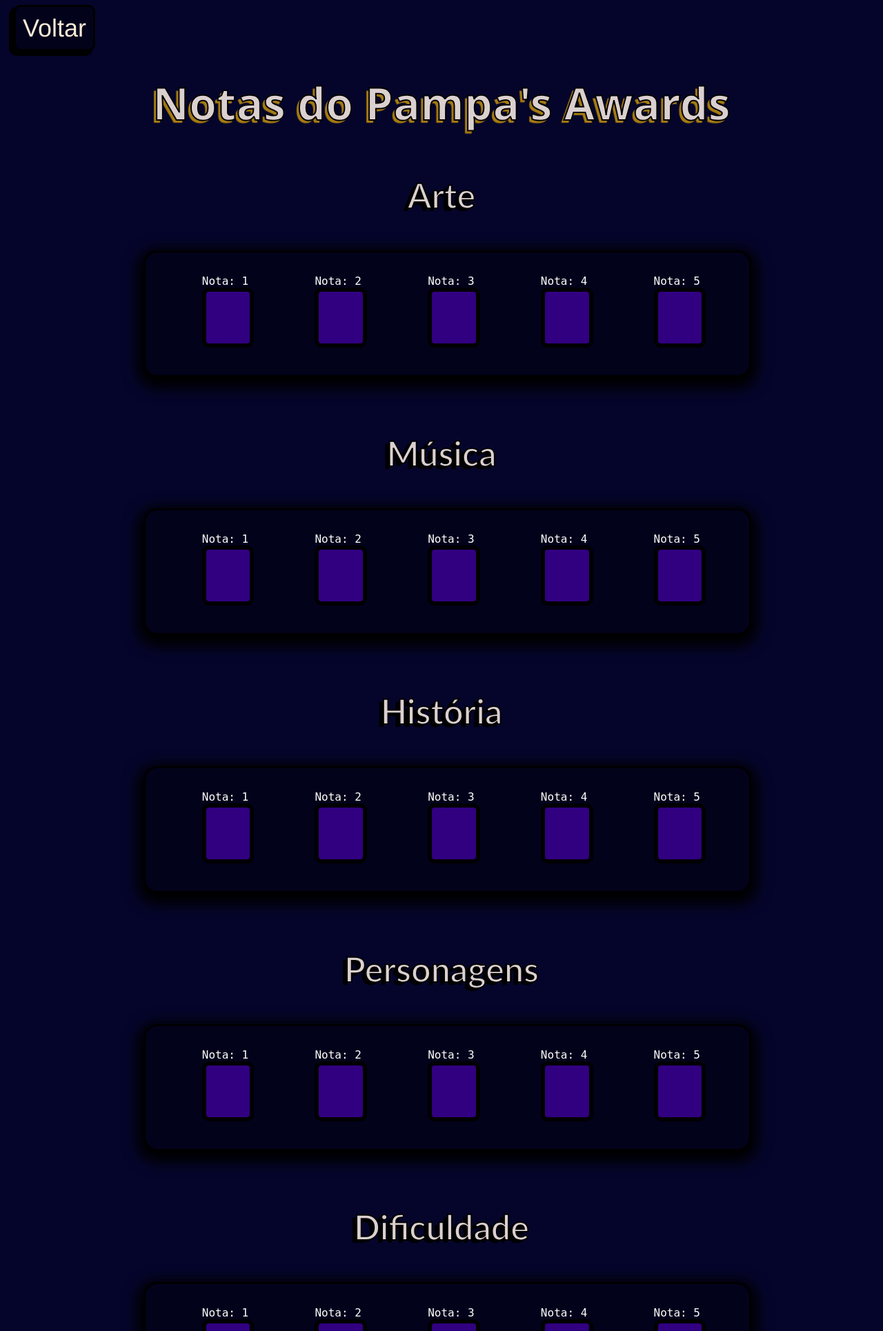
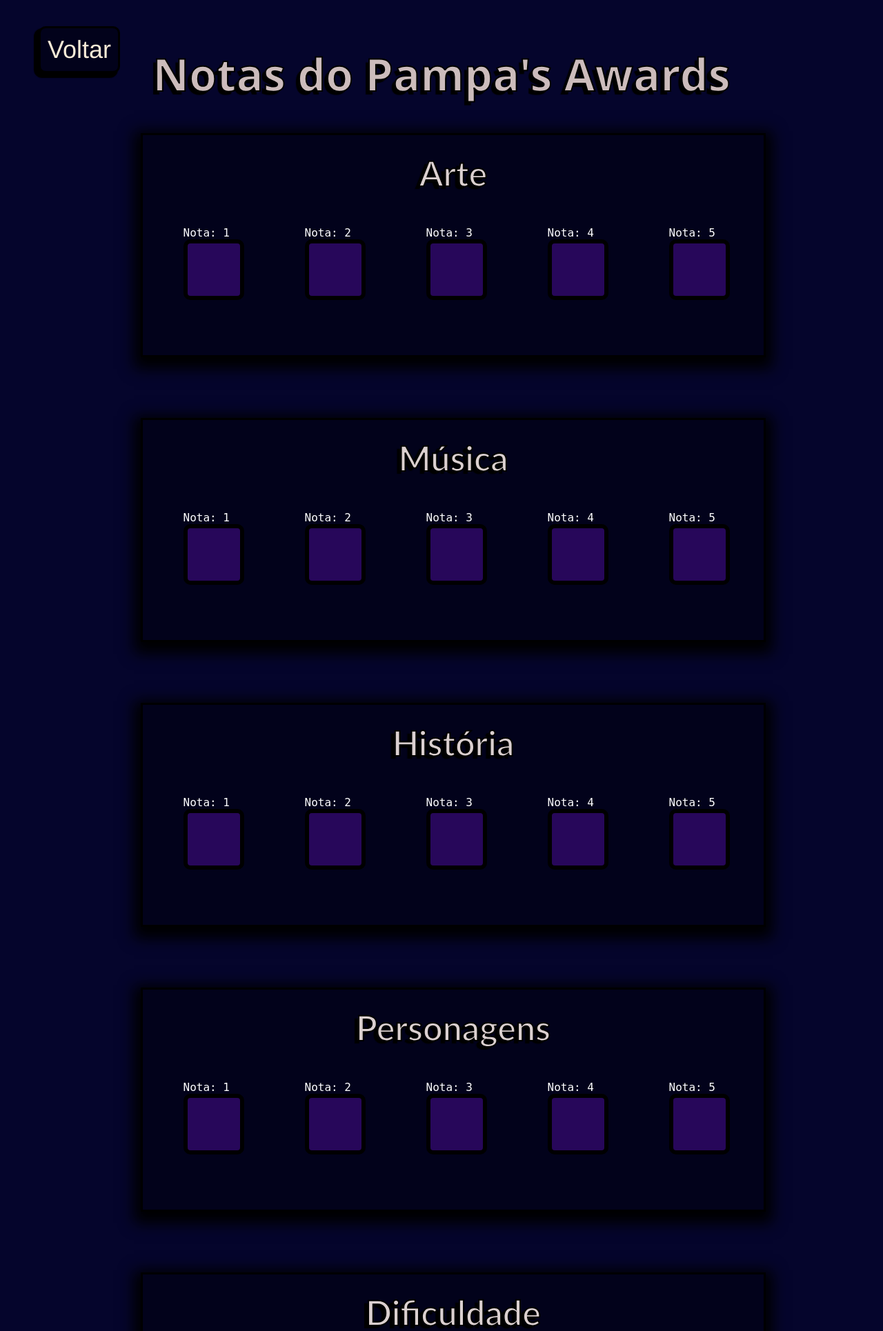
Before and after one commit to elziorocha/trabalhoNode, a Node server app: page /avaliar in a window 1280 px wide. Shown: the top 1930 px of the page at 69% size. Run offline with Node 20, Linux system fonts and the light colour scheme; some libraries are stand-ins or nearby versions.

Commit message:
alterações css

```diff
--- a/app.js
+++ b/app.js
@@ -235,40 +235,51 @@
             <a href="/post_usuario" class="botao_volta">Voltar</a>
 
             <h1>Notas do Pampa's Awards</h1>
+
+            <div class="avaliar_caixa">
                 <h2>Arte</h2>
                 <ul>
                     ${produtos.map(
-                    (produto_controle) => `<li>${produto_controle.nome} ${produto_controle.preco} <a href="/adicionar/${produto_controle.id}"><button>.</button></a></li>`
+                        (produto_controle) => `<li>${produto_controle.nome} ${produto_controle.preco} <a href="/adicionar/${produto_controle.id}"><button></button></a></li>`
                     ).join("")}
                 </ul>
+            </div>
 
+            <div class="avaliar_caixa">
                 <h2>Música</h2>
                 <ul>
                     ${produtos.map(
-                    (produto_controle) => `<li>${produto_controle.nome} ${produto_controle.preco} <a href="/adicionar/${produto_controle.id}"><button>.</button></a></li>`
+                        (produto_controle) => `<li>${produto_controle.nome} ${produto_controle.preco} <a href="/adicionar/${produto_controle.id}"><button></button></a></li>`
                     ).join("")}
                 </ul>
+            </div>
 
+            <div class="avaliar_caixa">
                 <h2>História</h2>
                 <ul>
                     ${produtos.map(
-                    (produto_controle) => `<li>${produto_controle.nome} ${produto_controle.preco} <a href="/adicionar/${produto_controle.id}"><button>.</button></a></li>`
+                        (produto_controle) => `<li>${produto_controle.nome} ${produto_controle.preco} <a href="/adicionar/${produto_controle.id}"><button></button></a></li>`
                     ).join("")}
                 </ul>
+            </div>
 
+            <div class="avaliar_caixa">
                 <h2>Personagens</h2>
                 <ul>
                     ${produtos.map(
-                    (produto_controle) => `<li>${produto_controle.nome} ${produto_controle.preco} <a href="/adicionar/${produto_controle.id}"><button>.</button></a></li>`
+                        (produto_controle) => `<li>${produto_controle.nome} ${produto_controle.preco} <a href="/adicionar/${produto_controle.id}"><button></button></a></li>`
                     ).join("")}
                 </ul>
+            </div>
 
+            <div class="avaliar_caixa">
                 <h2>Dificuldade</h2>
                 <ul>
                     ${produtos.map(
-                    (produto_controle) => `<li>${produto_controle.nome} ${produto_controle.preco} <a href="/adicionar/${produto_controle.id}"><button>.</button></a></li>`
+                        (produto_controle) => `<li>${produto_controle.nome} ${produto_controle.preco} <a href="/adicionar/${produto_controle.id}"><button></button></a></li>`
                     ).join("")}
                 </ul>
+            </div>
 
             <a class="nota" href="/carrinho">Ver nota final</a>
         </div>
--- a/public/style.css
+++ b/public/style.css
@@ -4,11 +4,11 @@
 }
 
 body {
-    background: linear-gradient(to bottom, #090a2b 10%, #11476b 79%);
+    background-color: #090a2b;
 }
 
 .header {
-    background-color: #010614;
+    background-color:#010614;
     color: #e9dcdc;
     padding: 20px;
     border-bottom: solid 3px black;
@@ -402,7 +418,7 @@
 .container_avaliar {
     background-color: rgb(5, 5, 44);
     padding: 20px;
-    height: 350vh;
+    height: 375vh;
 }
 
 .botao_volta {
@@ -415,46 +431,57 @@
     font-family: 'Franklin Gothic Medium', 'Arial Narrow', Arial, sans-serif;
     font-size: 36px;
     text-decoration: none;
+    position: absolute;
+    margin: 0.5em 1em;
+}
+
+.botao_volta:hover {
+    transition: 0.3s;
+    background-color: rgb(4, 20, 54);
 }
 
 .container_avaliar h1 {
     font-family: 'Segoe UI', Tahoma, Geneva, Verdana, sans-serif;
     font-size: 65px;
     padding: 10px;
-    color: rgb(219, 208, 208);
-    text-shadow: -4px 4px 1px rgb(165, 123, 17);
+    color: rgb(204, 188, 188);
+    text-shadow: -5px 5px 1px rgb(0, 0, 0);
     -webkit-text-stroke: 2px rgb(0, 0, 0);
     margin-top: 0.5em;
     text-align: center;
 }
 
-.container_avaliar h2 {
+.avaliar_caixa {
+    background-color: rgb(2, 2, 27);
+    box-shadow: 0 7px 20px 10px black;
+    border: solid 3px black;
+    width: 900px;
+    margin-left: 11.5em;
+    margin-top: 2em;
+    margin-bottom: 5.5em;
+}
+
+.avaliar_caixa h2 {
     font-family: 'Trebuchet MS', 'Lucida Sans Unicode', 'Lucida Grande', 'Lucida Sans', Arial, sans-serif;
     font-size: 50px;
     color: rgb(219, 208, 208);
     text-shadow: -6px 4px 1px rgb(0, 0, 0);
     -webkit-text-stroke: 2px black;
-    margin: 1em 0;
+    margin: 0.5em 0;
     text-align: center;
 }
 
-.container_avaliar ul {
-    background-color: rgb(2, 2, 27);
-    box-shadow: 0 7px 20px 10px black;
-    border: solid 3px black;
-    width: 800px;
-    border-radius: 20px;
-    padding-bottom: 40px;
-    padding-left: 75px;
-    margin-left: 11.75em;
+.avaliar_caixa ul {
     list-style-type: none;
+    padding-left: 65px;
+    margin-bottom: 5em;
+    margin-top: -10px;
     display: flex;
     flex-direction: row;
     justify-content: center;
-    margin-bottom: 5em;
 }
 
-.container_avaliar li {
+.avaliar_caixa li {
     color: white;
     margin: 2em 4.5em 0 1em;
     display: flex;
@@ -463,15 +490,15 @@
     font-size: 16px;
 }
 
-.container_avaliar button {
-    padding: 30px;
+.avaliar_caixa button {
+    padding: 38px;
     color: transparent;
     border-radius: 10px;
     border: solid 6px black;
-    background-color: rgb(49, 0, 128);
+    background-color: rgb(39, 7, 90);
 }
 
-.container_avaliar button:hover {
+.avaliar_caixa button:hover {
     transition: 0.4s;
     background-color: rgb(145, 13, 13);
     cursor: pointer;
--- a/views/index.ejs
+++ b/views/index.ejs
@@ -1,5 +1,6 @@
 <!DOCTYPE html>
 <html lang="pt-br">
+
 <head>
     <meta charset="UTF-8">
     <meta name="viewport" content="width=device-width, initial-scale=1.0">
@@ -10,7 +11,6 @@
 </head>
 <body>
 
-    <div class="background_posts">
     <div id="container">
         <h1 class="titulo">Seus Posts</h1>
 
@@ -27,7 +27,6 @@
         <a class="adicionar" href="/add">Adicionar nova postagem</a>
         <a class="adicionar" href="/">Voltar</a>
     </div>
-    </div>
 
 </body>
 </html>
--- a/views/post.ejs
+++ b/views/post.ejs
@@ -15,7 +15,7 @@
 
     <div class="post_conteudo">
         <p><%= post.content %></p>
-        <a href="/">Voltar à lista de postagens</a>
+        <a href="/post_usuario">Voltar à lista de postagens</a>
     </div>
 
 </body>
```
Also changed, not shown: other parts of public/style.css (+51 -25 lines), 1 other file. Lines whose indentation alone changed are shown as unchanged.
